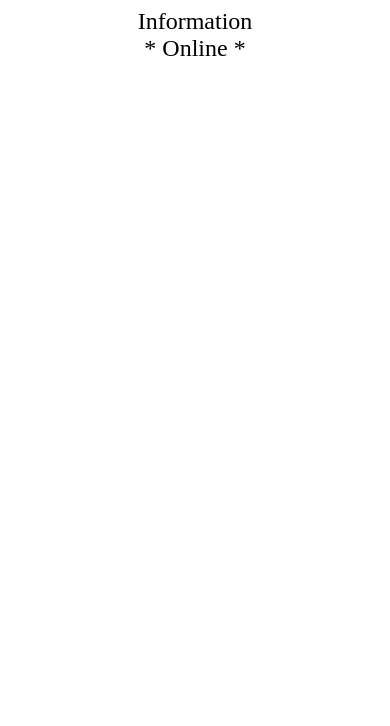
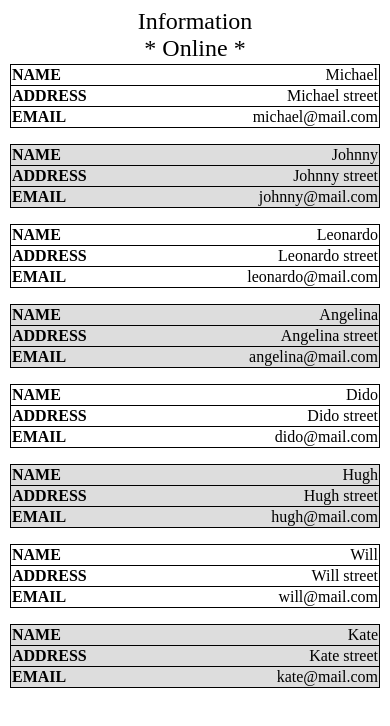
Before and after one commit to chk-ka/contact-info, a plain HTML site: page index.html in a window 390 px wide. Drawn offline with Linux system fonts and the light colour scheme; no server answers.

Commit message:
Add files via upload

```diff
--- a/app.js
+++ b/app.js
@@ -1,4 +1,4 @@
-function initialize() {			// check internet
+function initialize() {
     var status = "* Offline *";
     if (navigator.onLine) {
         status = "* Online *";
@@ -13,9 +13,9 @@ function initialize() {			// check internet
         }
     }
 
-    document.getElementById("status").innerHTML = status;	// set online/ offline in the page
+    document.getElementById("status").innerHTML = status;
 
-    document.body.addEventListener(		//just change the message
+    document.body.addEventListener(
             "online",
             function () {
                 document.getElementById("status").innerHTML = "Online";
@@ -33,19 +33,17 @@ function initialize() {			// check internet
 
 function retrieveContacts() {
     const xhr = new XMLHttpRequest();
-//	const url = "contacts.json";
-	const url = "https://ouhklab.github.io/contact-info-mobile-web-app/contacts.json";
+    const url = "contacts.json";
 
     xhr.onreadystatechange = function () {
         if (xhr.readyState === 4) {
-            var contacts = JSON.parse(xhr.response).contacts;	//contacts object in JSON
+            var contacts = JSON.parse(xhr.response).contacts;
             displayContacts(contacts);
 
             // Store contact data to localstorage
             const localStorage = window.localStorage;
             if (localStorage) {
                 localStorage.setItem("contacts", JSON.stringify(contacts));
-									  // key ,	  data    stringify:convert to string for local storage
             }
         }
     };
@@ -53,13 +51,13 @@ function retrieveContacts() {
     xhr.open("get", url);
     xhr.send();
 }
-						// array
+
 function displayContacts(contacts) {
-    contacts.forEach(addRow);	//add each elements to var
+    contacts.forEach(addRow);
 }
 
 function addRow(contact) {
-    var tcontent = document.getElementById("tcontent"); //tcontent: id for html's tbody
+    var tcontent = document.getElementById("tcontent");
     var row = tcontent.insertRow();
 
     var nameCell = row.insertCell();
--- a/index.html
+++ b/index.html
@@ -9,12 +9,11 @@
 
         <!-- Link to main style sheet -->
         <link rel="stylesheet" href="style.css">
-
-    <body onload="initialize()">	<!--whenever the page loaded in browser, the initialize() method in js will call -->
+    <body onload="initialize()">
         <script src="app.js"></script>
 
         <table>
-            <caption>Information<div id="status">  </div></caption>
+            <caption>Information<div id="status"></div></caption>
             <thead>
                 <tr>
                     <th>Name</th>
--- a/style.css
+++ b/style.css
@@ -30,7 +30,7 @@ table th {
     /* Force table to not be like tables. */
     table tr {
         display: block;
-        margin-bottom: 1em;	 /* Line spacing  */
+        margin-bottom: 1em;
     }
 
     /* Behave like a "row" */
@@ -41,14 +41,14 @@ table th {
     }
 
     /* Behave like a table header */
-    table td::before {				/* NAME ADDRESS EMAIL */
-        content: attr(data-label);	/* js? */
+    table td::before {
+        content: attr(data-label);
         float: left;
         font-weight: bold;
         text-transform: uppercase;
     }
 
-    table td:last-child {			/* last cell */
+    table td:last-child {
         border-bottom: 0;
         border: 1px solid #000000;
     }
```
